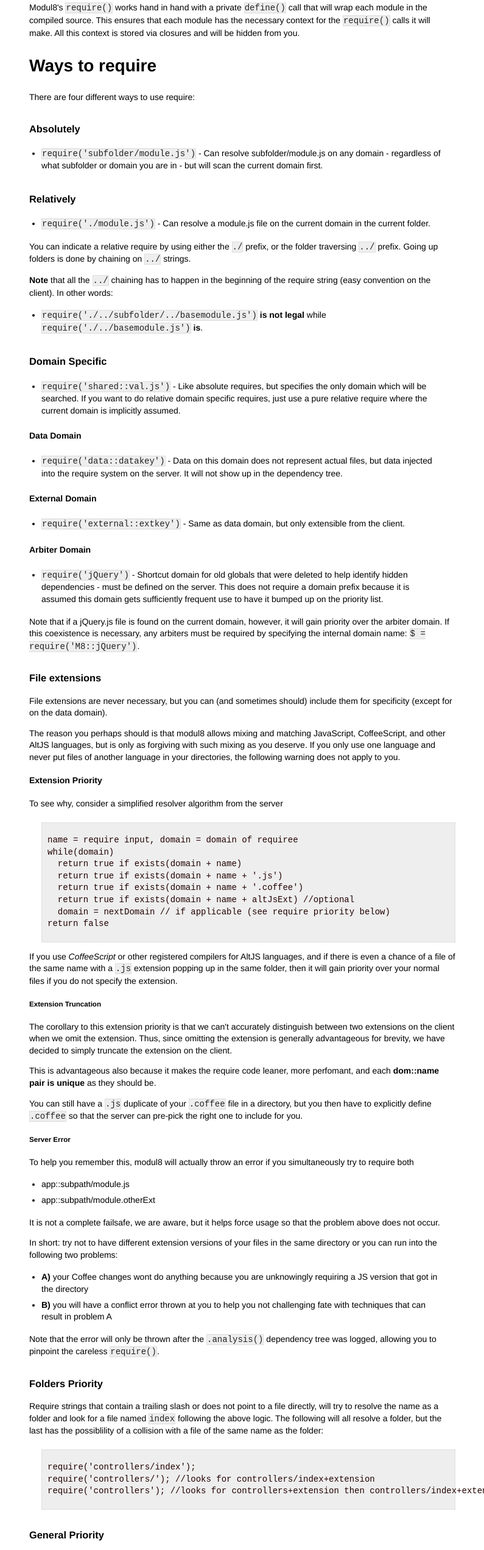
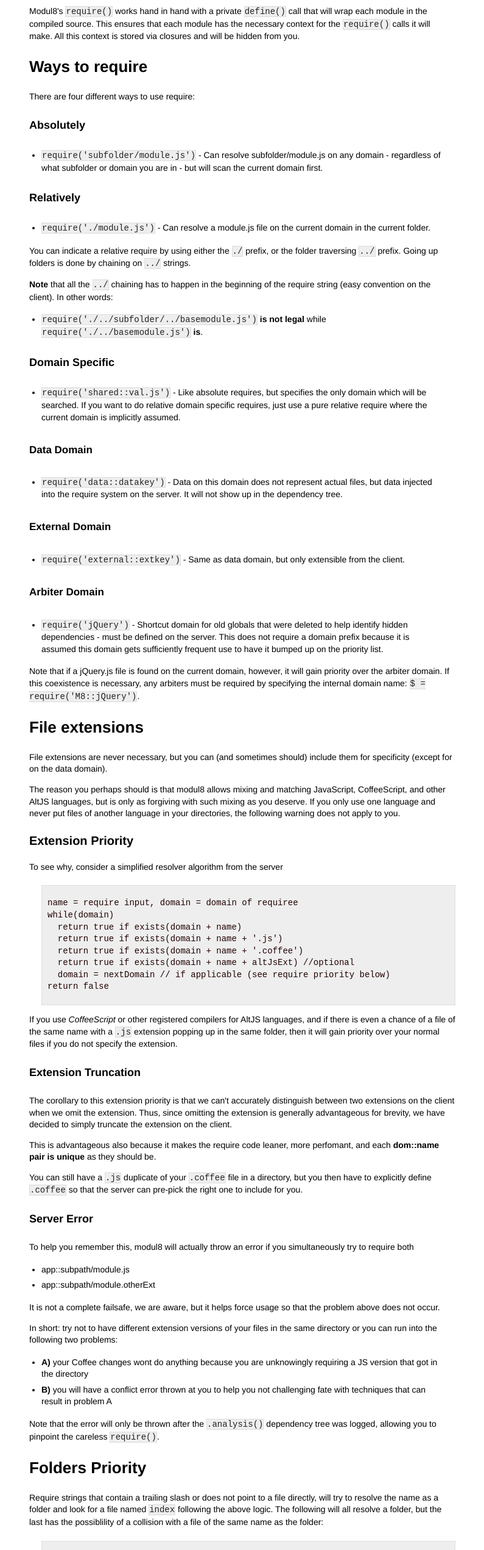
Before and after one commit to clux/modul8, a plain HTML site: page docs/require.html in a window 1280 px wide. Shown: the part 137-2678 px from the top of the page at 61% size, without its empty margins (242-1037 px from the left). Drawn offline with Linux system fonts and the light colour scheme.

Commit message:
larger changes in docs

```diff
--- a/docs/require.html
+++ b/docs/require.html
@@ -9,7 +9,7 @@
       <li><a href="api.html" title="API documentation">API</a></li>
       <li><a href="cli.html" title="using the Command Line Interface">CLI</a></li>
       <li><a href="require.html" title="require() types and priorities">require</a></li>
-      <li><a href="commonjs.html" title="CommonJS parsing - our implementation">CommonJS</a></li>
+      <li><a href="commonjs.html" title="Extended CommonJS - basic + the extensions">X-CommonJS</a></li>
       <li><a href="modularity.html" title="Modularity issues and advice">Modularity</a></li>
     </ul>
     <div id="content">
@@ -22,13 +22,13 @@ This ensures that each module has the necessary context for the <code>require()<
 
 <p>There are four different ways to use require:</p>
 
-<h3>Absolutely</h3>
+<h4>Absolutely</h4>
 
 <ul>
 <li><code>require('subfolder/module.js')</code> - Can resolve subfolder/module.js on any domain - regardless of what subfolder or domain you are in - but will scan the current domain first.</li>
 </ul>
 
-<h3>Relatively</h3>
+<h4>Relatively</h4>
 
 <ul>
 <li><code>require('./module.js')</code> - Can resolve a module.js file on the current domain in the current folder.</li>
@@ -42,26 +42,26 @@ This ensures that each module has the necessary context for the <code>require()<
 <li><code>require('./../subfolder/../basemodule.js')</code> <strong>is not legal</strong> while <code>require('./../basemodule.js')</code> <strong>is</strong>.</li>
 </ul>
 
-<h3>Domain Specific</h3>
+<h4>Domain Specific</h4>
 
 <ul>
 <li><code>require('shared::val.js')</code> - Like absolute requires, but specifies the only domain which will be searched. If you want to do relative domain specific requires,
 just use a pure relative require where the current domain is implicitly assumed.</li>
 </ul>
 
-<h4>Data Domain</h4>
+<h5>Data Domain</h5>
 
 <ul>
 <li><code>require('data::datakey')</code> - Data on this domain does not represent actual files, but data injected into the require system on the server. It will not show up in the dependency tree.</li>
 </ul>
 
-<h4>External Domain</h4>
+<h5>External Domain</h5>
 
 <ul>
 <li><code>require('external::extkey')</code> - Same as data domain, but only extensible from the client.</li>
 </ul>
 
-<h4>Arbiter Domain</h4>
+<h5>Arbiter Domain</h5>
 
 <ul>
 <li><code>require('jQuery')</code> - Shortcut domain for old globals that were deleted to help identify hidden dependencies - must be defined on the server.
@@ -71,7 +71,7 @@ This does not require a domain prefix because it is assumed this domain gets suf
 <p>Note that if a jQuery.js file is found on the current domain, however, it will gain priority over the arbiter domain.
 If this coexistence is necessary, any arbiters must be  required by specifying the internal domain name: <code>$ = require('M8::jQuery')</code>.</p>
 
-<h3>File extensions</h3>
+<h2>File extensions</h2>
 
 <p>File extensions are never necessary, but you can (and sometimes should) include them for specificity (except for on the data domain).</p>
 
@@ -79,7 +79,7 @@ If this coexistence is necessary, any arbiters must be  required by specifying t
 but is only as forgiving with such mixing as you deserve. If you only use one language and never put files of another language in your directories,
 the following warning does not apply to you.</p>
 
-<h4>Extension Priority</h4>
+<h3>Extension Priority</h3>
 
 <p>To see why, consider a simplified resolver algorithm from the server</p>
 
@@ -97,7 +97,7 @@ return false
 and if there is even a chance of a file of the same name with a <code>.js</code> extension popping up in the same folder,
 then it will gain priority over your normal files if you do not specify the extension.</p>
 
-<h5>Extension Truncation</h5>
+<h4>Extension Truncation</h4>
 
 <p>The corollary to this extension priority is that we can't accurately distinguish between two extensions on the client when we omit the extension.
 Thus, since omitting the extension is generally advantageous for brevity, we have decided to simply truncate the extension on the client.</p>
@@ -107,7 +107,7 @@ Thus, since omitting the extension is generally advantageous for brevity, we hav
 <p>You can still have a <code>.js</code> duplicate of your <code>.coffee</code> file in a directory, but you then have to explicitly define <code>.coffee</code> so that the server
 can pre-pick the right one to include for you.</p>
 
-<h5>Server Error</h5>
+<h4>Server Error</h4>
 
 <p>To help you remember this, modul8 will actually throw an error if you simultaneously try to require both</p>
 
@@ -127,7 +127,7 @@ can pre-pick the right one to include for you.</p>
 
 <p>Note that the error will only be thrown after the <code>.analysis()</code> dependency tree was logged, allowing you to pinpoint the careless <code>require()</code>.</p>
 
-<h3>Folders Priority</h3>
+<h2>Folders Priority</h2>
 
 <p>Require strings that contain a trailing slash or does not point to a file directly, will try to resolve the name as a folder and look for a file named <code>index</code> following the above logic.
 The following will all resolve a folder, but the last has the possiblility of a collision with a file of the same name as the folder:</p>
@@ -137,7 +137,7 @@ require('controllers/'); //looks for controllers/index+extension
 require('controllers'); //looks for controllers+extension then controllers/index+extension
 </code></pre>
 
-<h3>General Priority</h3>
+<h2>General Priority</h2>
 
 <p>Requires are attempted resolved with the following priority:</p>
 
--- a/main.css
+++ b/main.css
@@ -28,13 +28,13 @@ a:hover {
   width: 100%;
 }
 
-h1, h2 {
-  font-size: 28px;
-}
+h1 { font-size: 30px; }
+h2 { font-size: 26px; }
+h3 { font-size: 20px; }
+h4 { font-size: 18px; }
+h5 { font-size: 17px; }
+h6 { font-size: 16px; }
 
-h3 {
-  margin-top: 30px;
-}
 
 pre {
   margin: 20px 0 10px 20px;
```
Also changed, not shown: docs/api.html (+5 -2 lines), docs/cli.html (+1 -1 lines), docs/commonjs.html (+16 -14 lines), docs/modularity.html (+1 -1 lines), head.html (+1 -1 lines), index.html (+1 -1 lines).
